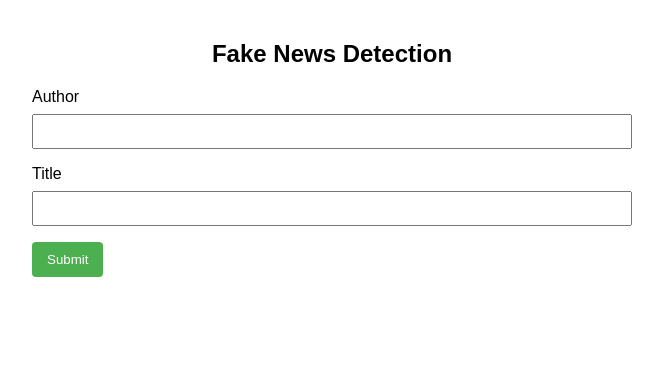
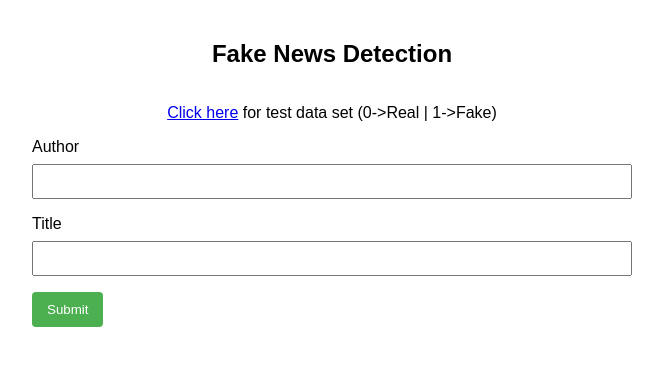
Before and after one commit to Didrikhya-Uzir/Fake-News-Detection, a Flask app: page / in a window 1280 px wide. Shown: the top 366 px of the page, without its empty margins (308-971 px from the left). Run offline with Flask 2, Linux system fonts and the light colour scheme; parts of the project's set-up code (start-up, migrations or seed data) failed here and were passed over.

Commit message:
Update index.html

```diff
--- a/templates/index.html
+++ b/templates/index.html
@@ -50,6 +50,7 @@
 <body>
     <div class="container">
         <h2>Fake News Detection</h2>
+	<p><a href="https://www.kaggle.com/c/fake-news/data?select=test.csv" target="_blank">Click here</a> for test data set (0->Real | 1->Fake)</p>
         <form id="parkinsonForm" action="{{ url_for('predict')}}"method="post">
 
             <label for="Author">Author</label>
```
